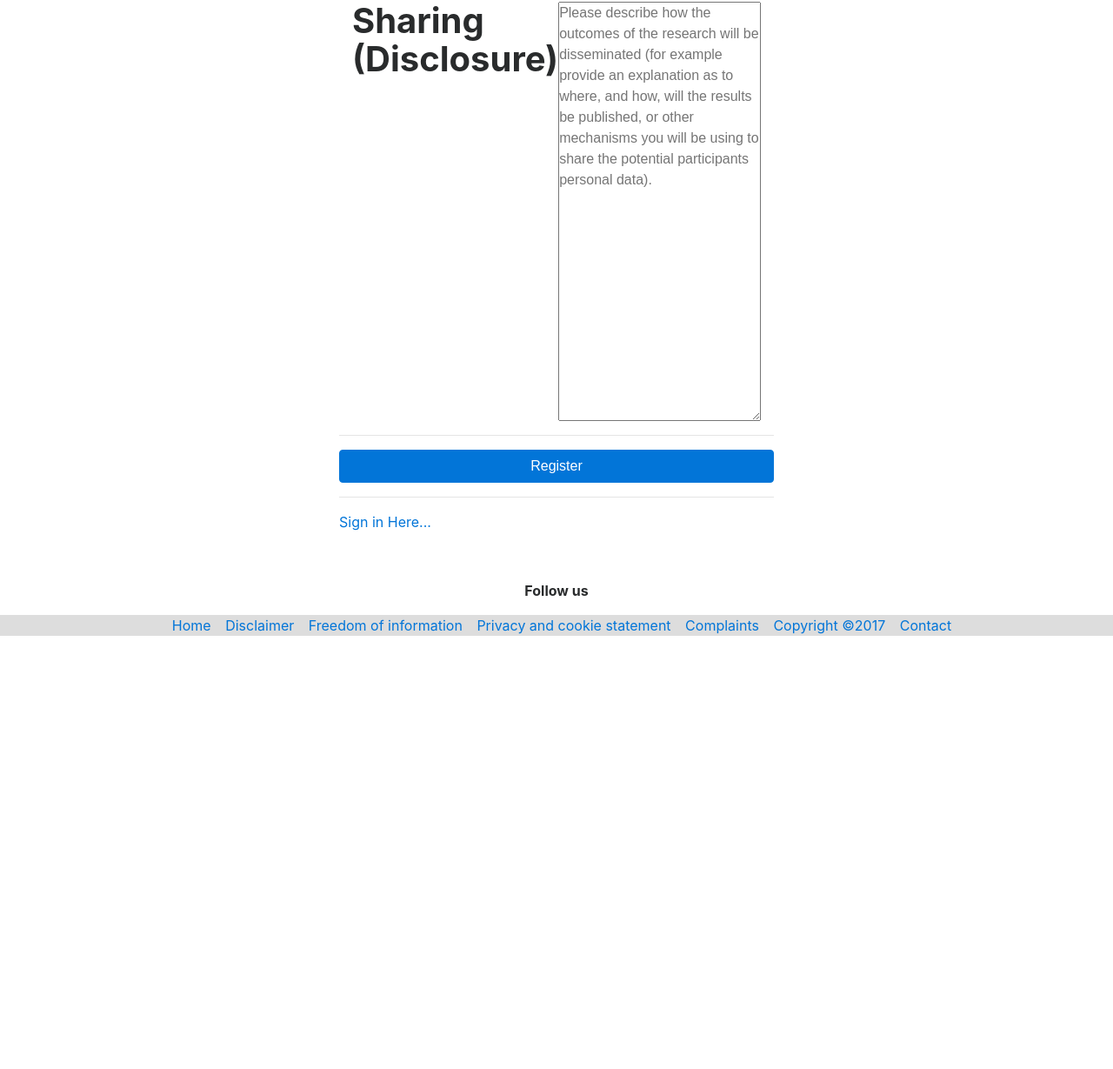
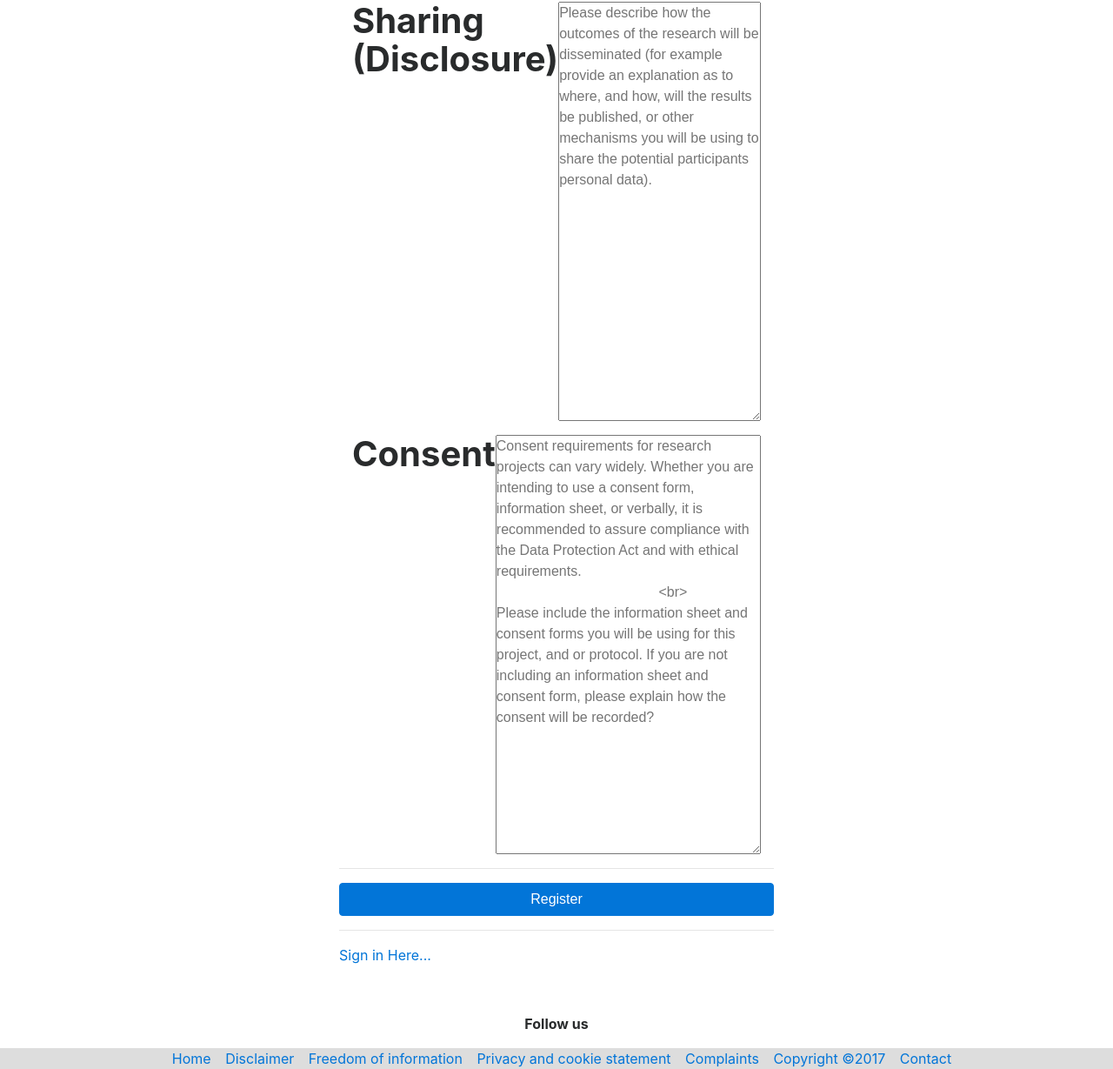
Before and after one commit to chisoftltd/RGUEthics, a PHP site: page /student.php in a window 1280 px wide. Shown: the part 2457-3686 px from the top of the page at 87% size. Before the commit the page ends 3188 px from the top, so only its background shows below. Run offline with PHP 8.4, Linux system fonts and the light colour scheme; data that the repository does not hold is empty.

Commit message:
Merge origin/master
Conflicts:
	register.php

```diff
--- a/student.php
+++ b/student.php
@@ -185,6 +185,18 @@ $error = false;
                             </div>
                         </div>
 
+
+                        <div class="form-group">
+                            <div class="input-group">
+                                <h1>
+                                    <strong>Consent</strong>
+                                </h1>
+                                <textarea class="glyphicon glyphicon-lock" name="body" id="body" rows="20" cols="60" placeholder="Consent requirements for research projects can vary widely. Whether you are intending to use a consent form, information sheet, or verbally, it is recommended to assure compliance with the Data Protection Act and with ethical requirements.
+                                          <br>
+Please include the information sheet and consent forms you will be using for this project, and or protocol. If you are not including an information sheet and consent form, please explain how the consent will be recorded?
+" maxlength="60"></textarea>
+                            </div>
+                        </div>
                     </div>
                     <div class="form-group">
                         <hr />
```
